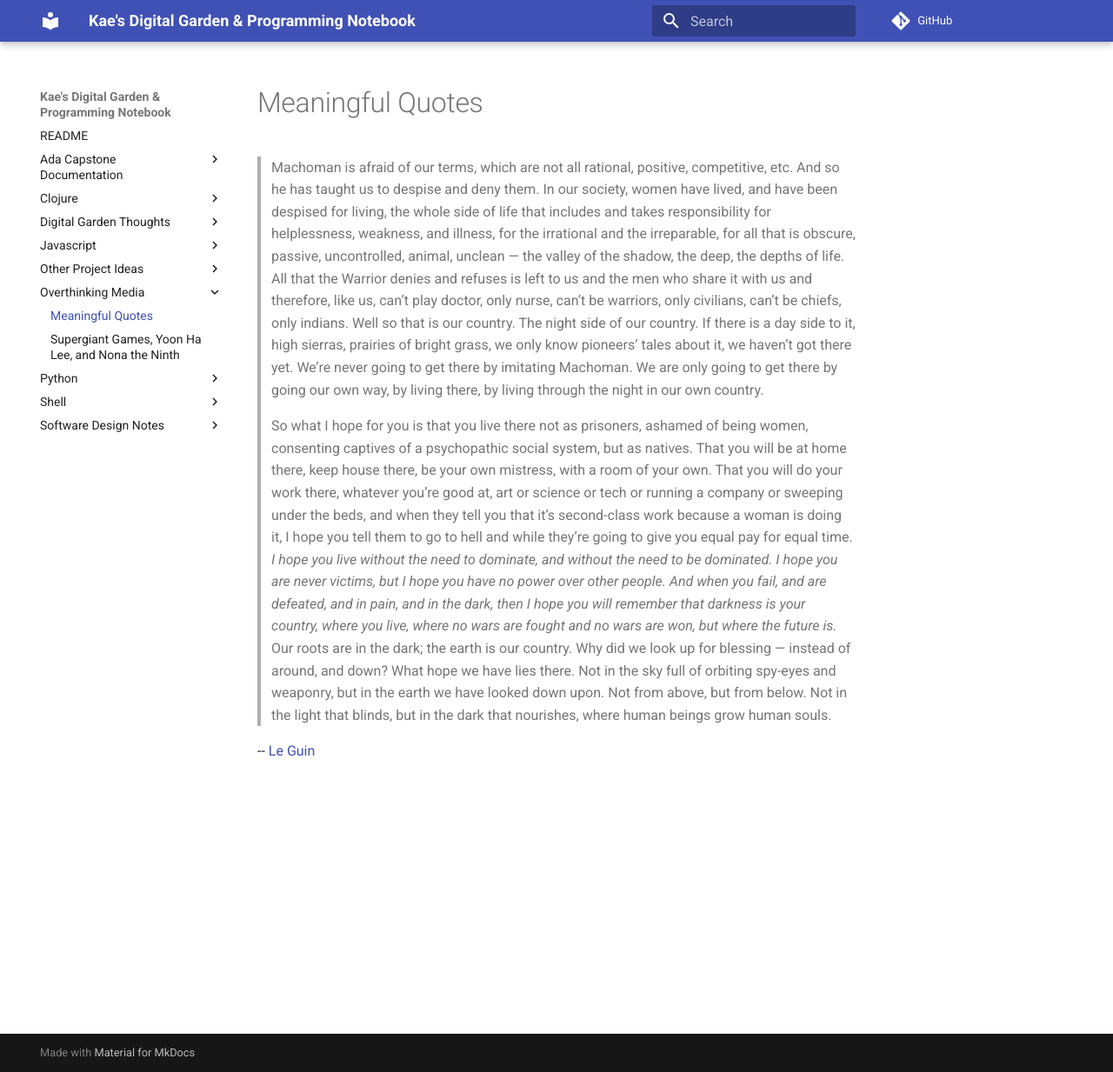
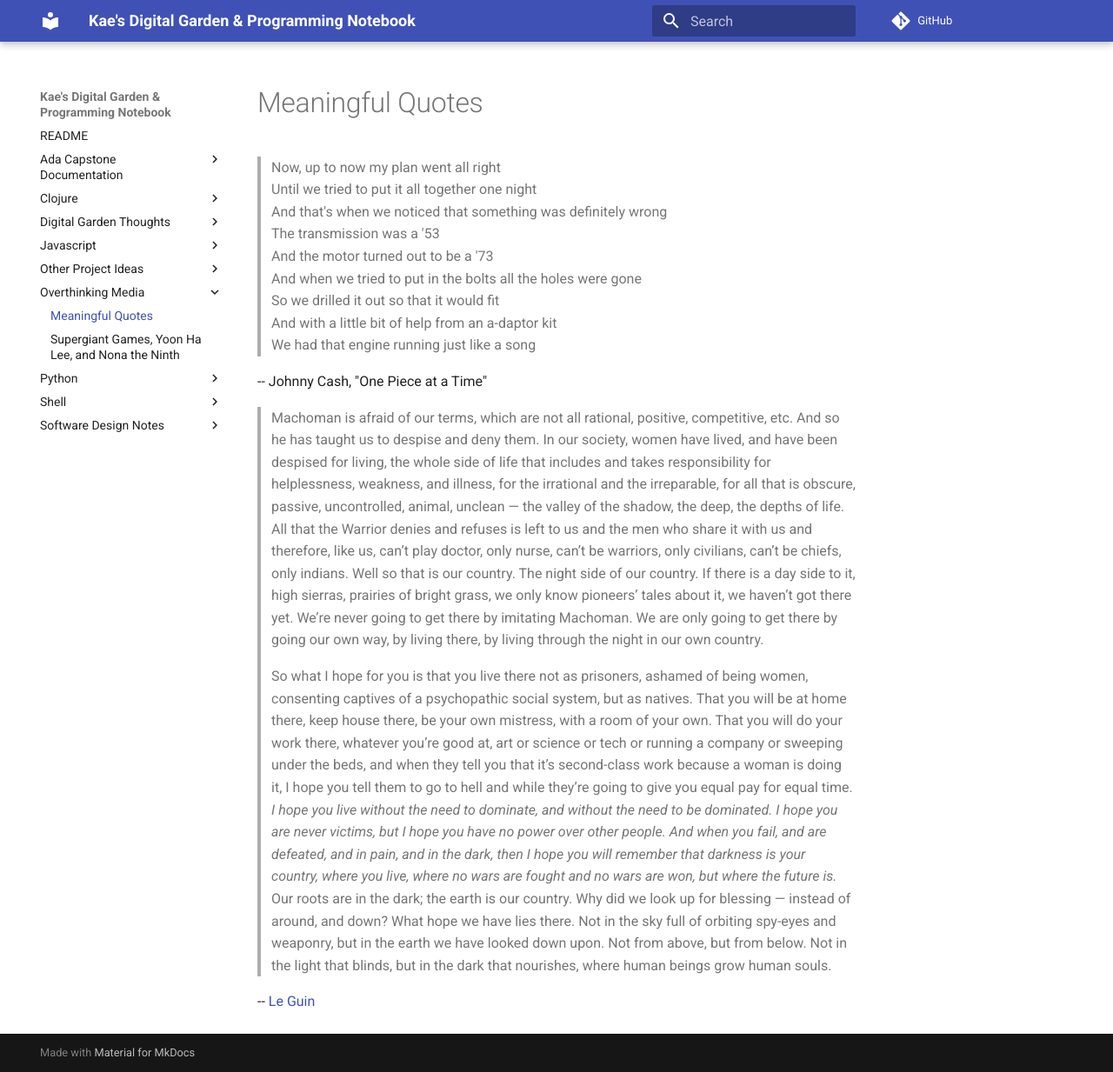
Before and after one commit to kaesluder/kae-garden-wiki, an MkDocs documentation site: the page built from docs/Overthinking_Media/Quotes.md, in a window 1280 px wide and 1233 px high. Shown: the whole window at 87% size. Built offline with MkDocs 1.6.1 and Material for MkDocs 9.7.7, drawn with Linux system fonts in a browser that asks for light colours; comment, search, counter and statistics services are not loaded.

Commit message:
Cash quote

```diff
--- a/docs/Overthinking_Media/Quotes.md
+++ b/docs/Overthinking_Media/Quotes.md
@@ -1,7 +1,19 @@
 # Meaningful Quotes
+
+> Now, up to now my plan went all right
+> Until we tried to put it all together one night
+> And that's when we noticed that something was definitely wrong
+> The transmission was a '53
+> And the motor turned out to be a '73
+> And when we tried to put in the bolts all the holes were gone
+> So we drilled it out so that it would fit
+> And with a little bit of help from an a-daptor kit
+> We had that engine running just like a song
+
+-- Johnny Cash, "One Piece at a Time"
 
 > Machoman is afraid of our terms, which are not all rational, positive, competitive, etc. And so he has taught us to despise and deny them. In our society, women have lived, and have been despised for living, the whole side of life that includes and takes responsibility for helplessness, weakness, and illness, for the irrational and the irreparable, for all that is obscure, passive, uncontrolled, animal, unclean — the valley of the shadow, the deep, the depths of life. All that the Warrior denies and refuses is left to us and the men who share it with us and therefore, like us, can’t play doctor, only nurse, can’t be warriors, only civilians, can’t be chiefs, only indians. Well so that is our country. The night side of our country. If there is a day side to it, high sierras, prairies of bright grass, we only know pioneers’ tales about it, we haven’t got there yet. We’re never going to get there by imitating Machoman. We are only going to get there by going our own way, by living there, by living through the night in our own country.
 
-> So what I hope for you is that you live there not as prisoners, ashamed of being women, consenting captives of a psychopathic social system, but as natives. That you will be at home there, keep house there, be your own mistress, with a room of your own. That you will do your work there, whatever you’re good at, art or science or tech or running a company or sweeping under the beds, and when they tell you that it’s second-class work because a woman is doing it, I hope you tell them to go to hell and while they’re going to give you equal pay for equal time. *I hope you live without the need to dominate, and without the need to be dominated. I hope you are never victims, but I hope you have no power over other people. And when you fail, and are defeated, and in pain, and in the dark, then I hope you will remember that darkness is your country, where you live, where no wars are fought and no wars are won, but where the future is.* Our roots are in the dark; the earth is our country. Why did we look up for blessing — instead of around, and down? What hope we have lies there. Not in the sky full of orbiting spy-eyes and weaponry, but in the earth we have looked down upon. Not from above, but from below. Not in the light that blinds, but in the dark that nourishes, where human beings grow human souls.
+> So what I hope for you is that you live there not as prisoners, ashamed of being women, consenting captives of a psychopathic social system, but as natives. That you will be at home there, keep house there, be your own mistress, with a room of your own. That you will do your work there, whatever you’re good at, art or science or tech or running a company or sweeping under the beds, and when they tell you that it’s second-class work because a woman is doing it, I hope you tell them to go to hell and while they’re going to give you equal pay for equal time. _I hope you live without the need to dominate, and without the need to be dominated. I hope you are never victims, but I hope you have no power over other people. And when you fail, and are defeated, and in pain, and in the dark, then I hope you will remember that darkness is your country, where you live, where no wars are fought and no wars are won, but where the future is._ Our roots are in the dark; the earth is our country. Why did we look up for blessing — instead of around, and down? What hope we have lies there. Not in the sky full of orbiting spy-eyes and weaponry, but in the earth we have looked down upon. Not from above, but from below. Not in the light that blinds, but in the dark that nourishes, where human beings grow human souls.
 
 -- [Le Guin](https://www.ursulakleguin.com/lefthand-mills-college)
```
Also changed, not shown: docs/Ada_Capstone_Documentation/library_bookmarks.md (+7 -0 lines).
